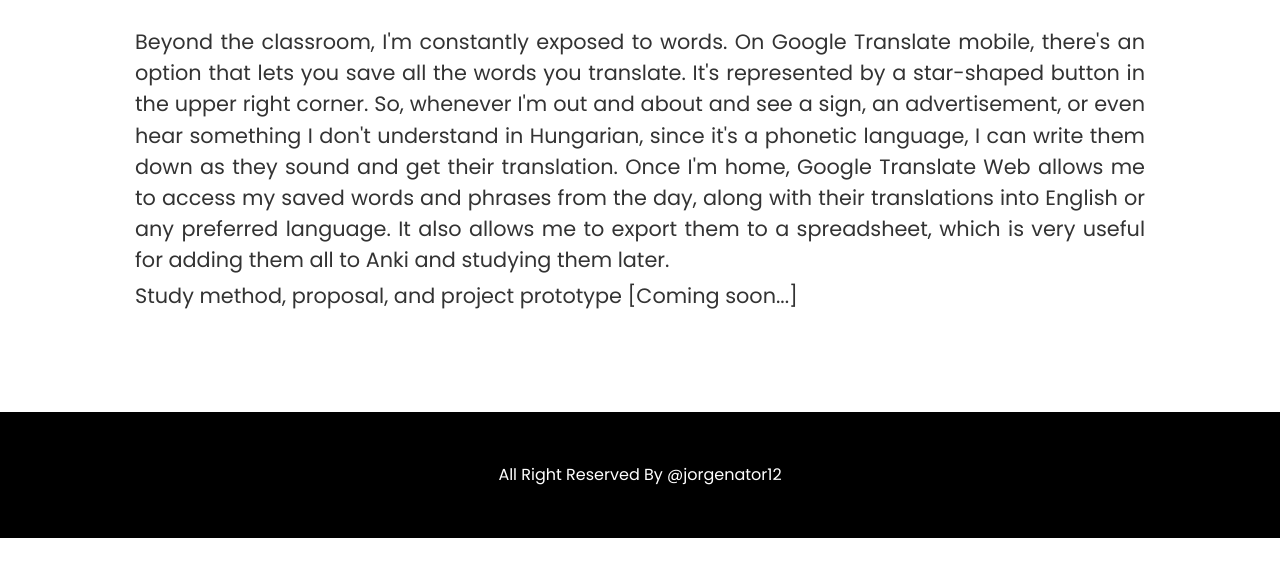
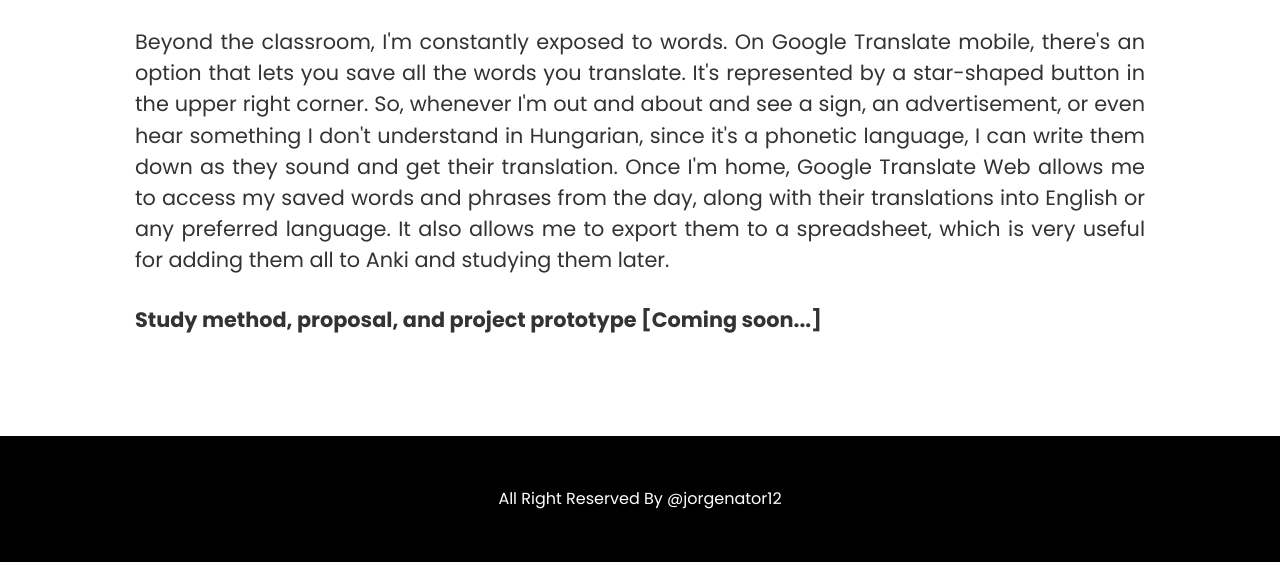
Before and after one commit to jorgenator/jorgehungary, a plain HTML site: page hungaricum/index.html in a window 1280 px wide. Shown: the part 5054-5616 px from the top of the page. Before the commit the page ends 5592 px from the top, so only its background shows below. Drawn offline with Linux system fonts and the light colour scheme.

Commit message:
fixing coming soon message

```diff
--- a/hungaricum/index.html
+++ b/hungaricum/index.html
@@ -99,7 +99,8 @@
                 <br>
                 <p>Beyond the classroom, I'm constantly exposed to words. On Google Translate mobile, there's an option that lets you save all the words you translate. It's represented by a star-shaped button in the upper right corner. So, whenever I'm out and about and see a sign, an advertisement, or even hear something I don't understand in Hungarian, since it's a phonetic language, I can write them down as they sound and get their translation. Once I'm home, Google Translate Web allows me to access my saved words and phrases from the day, along with their translations into English or any preferred language. It also allows me to export them to a spreadsheet, which is very useful for adding them all to Anki and studying them later.                </p>
             </div>
-            <p>Study method, proposal, and project prototype [Coming soon...]</p>
+            <br>
+            <p><b>Study method, proposal, and project prototype [Coming soon...]</b></p>
         </div>
     </article>
       <footer class="footer">
```
